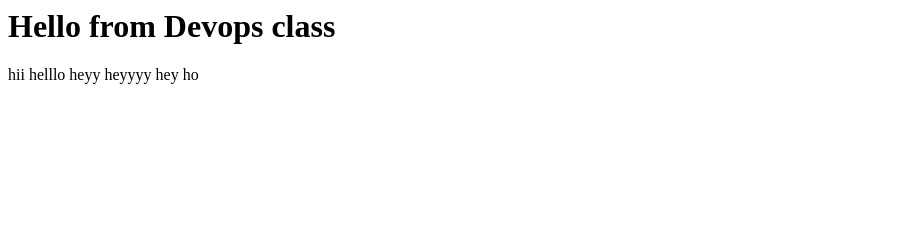
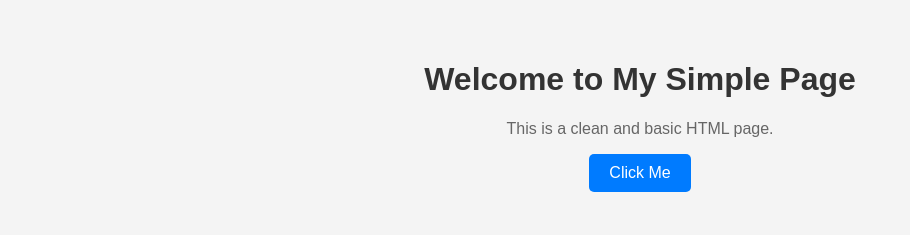
Before and after one commit to pamilairene-m/julyproject, a plain HTML site: page index.html in a window 1280 px wide. Shown: the whole page, without its empty margins (0-910 px from the left). Drawn offline with Linux system fonts and the light colour scheme.

Commit message:
Update-page index.html

```diff
--- a/index.html
+++ b/index.html
@@ -1,6 +1,41 @@
-<h1>Hello from Devops class </h1>
-hii
-helllo
-heyy
-heyyyy
-hey ho
+
+<!DOCTYPE html>
+<html lang="en">
+<head>
+  <meta charset="UTF-8">
+  <meta name="viewport" content="width=device-width, initial-scale=1">
+  <title>Simple Page</title>
+  <style>
+    body {
+      font-family: Arial, sans-serif;
+      background-color: #f4f4f4;
+      margin: 0;
+      padding: 40px;
+      text-align: center;
+    }
+    h1 {
+      color: #333;
+    }
+    p {
+      color: #666;
+    }
+    button {
+      padding: 10px 20px;
+      font-size: 16px;
+      background-color: #007bff;
+      color: white;
+      border: none;
+      border-radius: 5px;
+      cursor: pointer;
+    }
+    button:hover {
+      background-color: #0056b3;
+    }
+  </style>
+</head>
+<body>
+  <h1>Welcome to My Simple Page</h1>
+  <p>This is a clean and basic HTML page.</p>
+  <button onclick="alert('Hello!')">Click Me</button>
+</body>
+</html>
```
